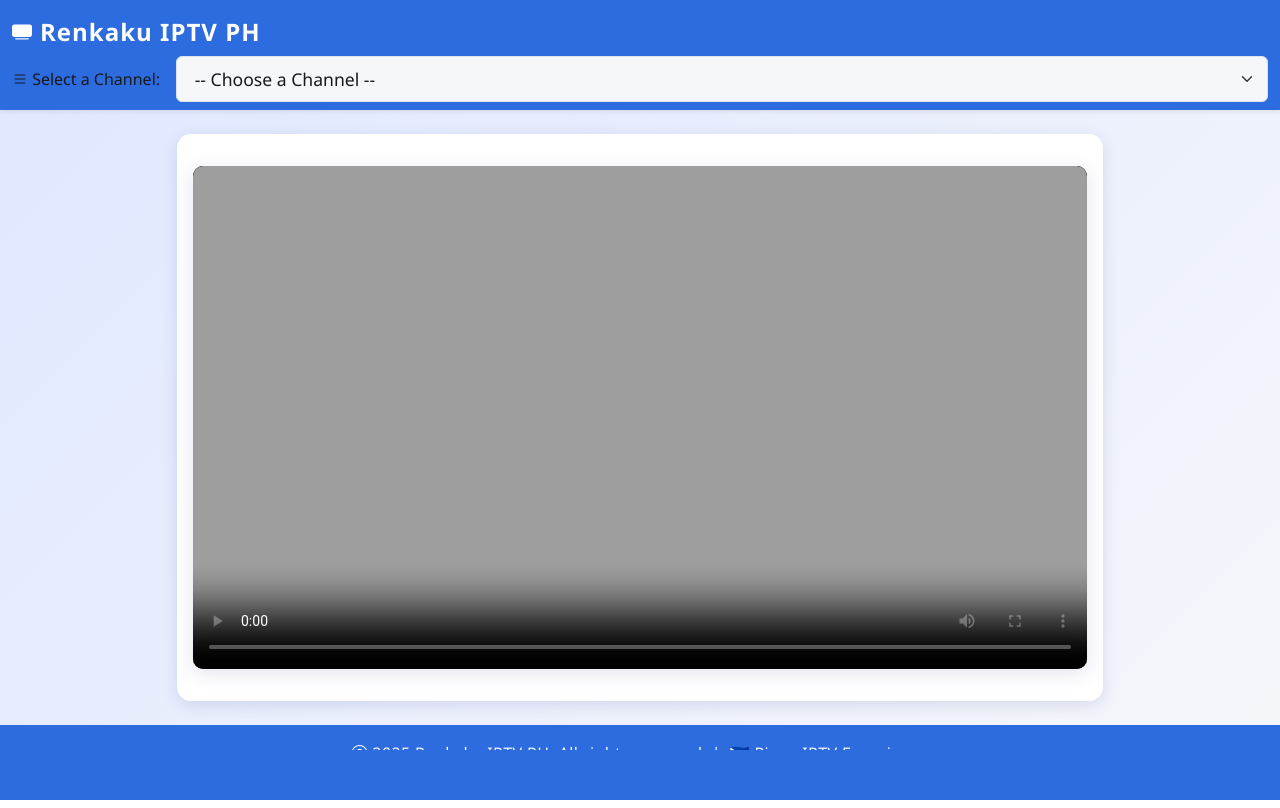
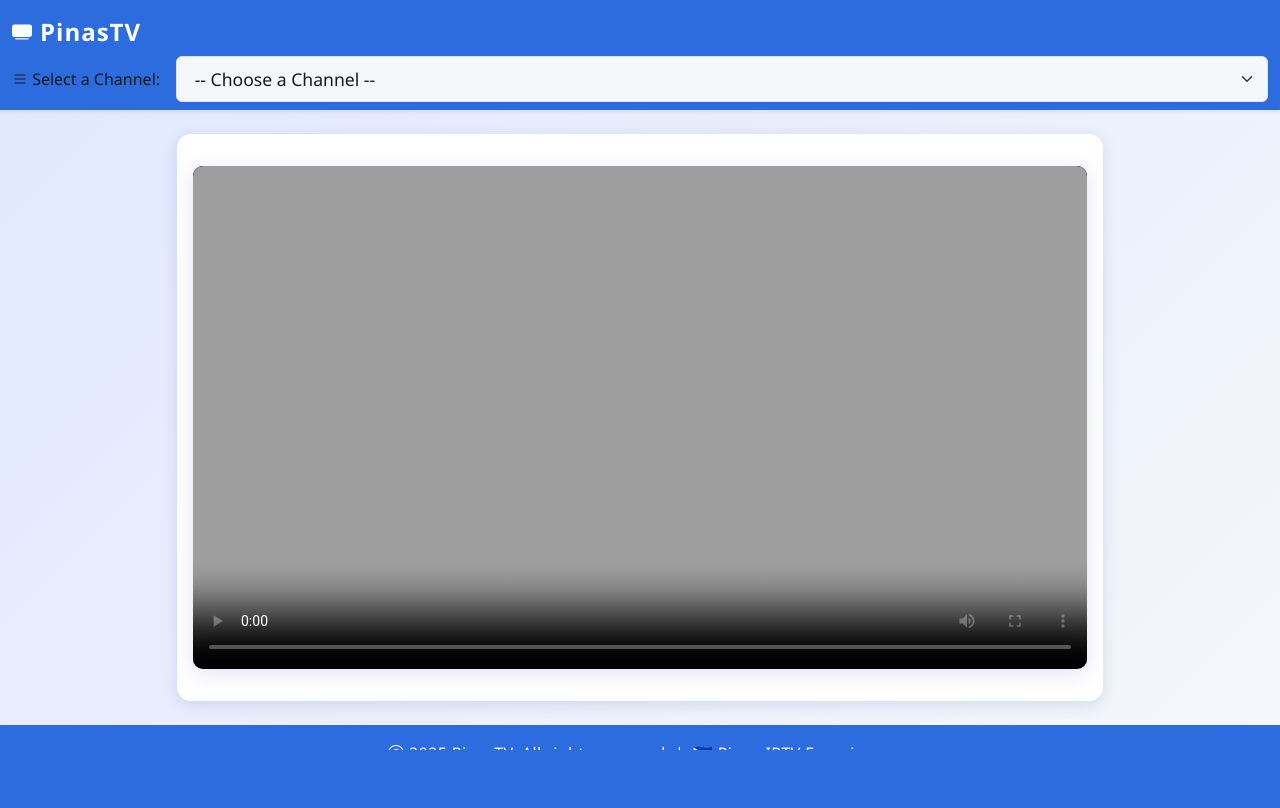
Before and after one commit to Warren122093/PinasTV, a plain HTML site: page index2.html in a window 1280 px wide. Drawn offline with nearby package versions, Linux system fonts and the light colour scheme.

Commit message:
Update index2.html

```diff
--- a/index2.html
+++ b/index2.html
@@ -3,7 +3,7 @@
 <head>
   <meta charset="UTF-8" />
   <meta name="viewport" content="width=device-width, initial-scale=1.0" />
-  <title>Renkaku IPTV PH</title>
+  <title>PinasTV</title>
   <!-- Bootstrap 5 CSS and Icons -->
   <link href="https://cdn.jsdelivr.net/npm/bootstrap@5.3.3/dist/css/bootstrap.min.css" rel="stylesheet">
   <link href="https://cdn.jsdelivr.net/npm/bootstrap-icons@1.11.3/font/bootstrap-icons.css" rel="stylesheet">
@@ -16,15 +16,13 @@
       <div class="container-fluid flex-wrap">
         <span class="navbar-brand d-flex align-items-center gap-2 mb-2 mb-lg-0">
           <i class="bi bi-tv-fill"></i>
-          <span class="brand-title fs-4 fw-bold">Renkaku IPTV PH</span>
+          <span class="brand-title fs-4 fw-bold">PinasTV</span>
         </span>
         <form class="d-flex ms-auto channel-select-group w-100 w-lg-auto" role="search">
           <label for="channelSelect" class="dropdown-label me-2 mb-0"><i class="bi bi-list"></i> Select a Channel:</label>
           <select class="form-select flex-grow-1" id="channelSelect" style="min-width:160px;">
             <option value="">-- Choose a Channel --</option>
-            <!-- Example channels for testing -->
-            <option value="https://test-streams.mux.dev/x36xhzz/x36xhzz.m3u8">Test Channel 1 (HLS)</option>
-            <option value="https://moiptv.club:2087/live/test/test/1.m3u8">Test Channel 2 (HLS)</option>
+            <!-- Channel options will be populated by JS -->
           </select>
         </form>
       </div>
@@ -48,7 +46,8 @@
 
   <footer class="bg-primary text-light text-center py-3 mt-4">
     <div>
-      <i class="bi bi-c-circle"></i> 2025 Renkaku IPTV PH. All rights reserved. | <span class="ms-1">🇵🇭 Pinoy IPTV Experience</span>
+      <i class="bi bi-c-circle"></i> 2025 PinasTV. All rights reserved. | <span class="ms-1">🇵🇭 Pinoy IPTV Experience</span><br>
+      <span class="text-light-50">dev: Renkaku</span>
     </div>
   </footer>
   <script src="app.js"></script>
```
